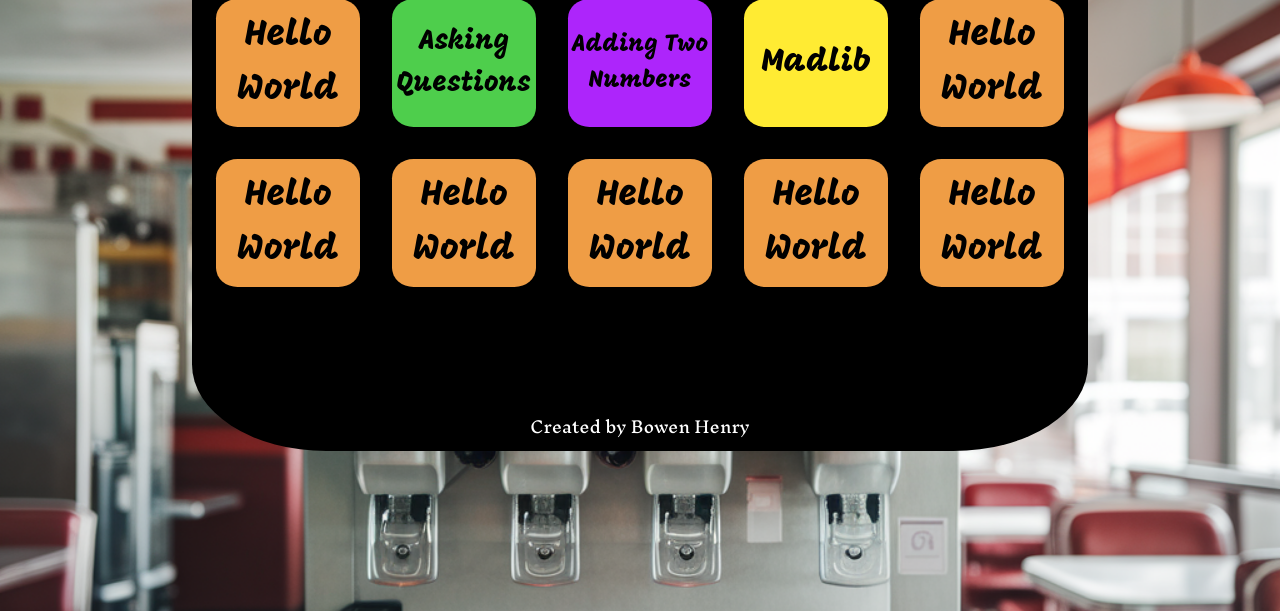
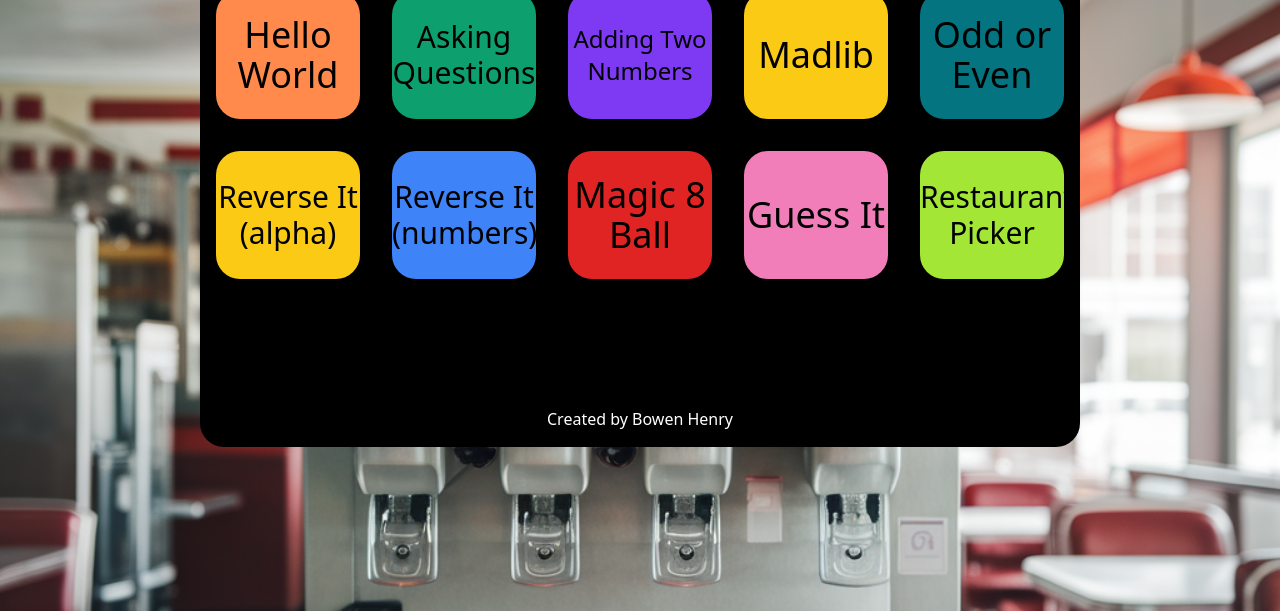
Before and after one commit to bhenry3145/AllForOneFrontEnd, a website: page index.html in a window 1280 px wide. Shown: the part 189-800 px from the top of the page. Drawn offline with nearby package versions, Linux system fonts and the light colour scheme.

Commit message:
added ids for all of the buttons

```diff
--- a/index.html
+++ b/index.html
@@ -4,57 +4,57 @@
 <head>
     <meta charset="UTF-8">
     <meta name="viewport" content="width=device-width, initial-scale=1.0">
-    <title>Document</title>
+    <title>Home</title>
     <link rel="stylesheet" href="./src/output.css">
     <link rel="stylesheet" href="./src/styles.css">
 </head>
 
-<body class="normal-machine">
+<body class="normal-machine flex justify-center">
 
-    <div class="screen">
-        <h1 class="header">All For One</h1>
+    <div class="bg-black mt-16 h-auto w-auto flex justify-center flex-col rounded-3xl p-4">
+        <h1 class="flex justify-center text-white text-3xl m-8">All For One</h1>
         <div class="screen-grid">
 
             <div>
-                <button class="hello-btn">Hello World</button>
+                <button id="sayHelloBtn" class="bg-orange-400 w-36 h-32 rounded-3xl text-4xl">Hello World</button>
             </div>
             <div>
-                <button class="asking-questions-btn">Asking Questions</button>
+                <button id="askingQuestionsBtn" class="bg-green-500 w-36 h-32 rounded-3xl text-3xl">Asking Questions</button>
             </div>
             <div>
-                <button class="adding-numbers-btn">Adding Two Numbers</button>
+                <button id="addingTwoNumbersBtn" class="bg-purple-600 w-36 h-32 rounded-3xl text-2xl">Adding Two Numbers</button>
             </div>
             <div>
-                <button class="madlib-btn">Madlib</button>
+                <button id="madlibBtn" class="bg-yellow-300 w-36 h-32 rounded-3xl text-4xl">Madlib</button>
             </div>
             <div>
-                <button class="hello-btn">Hello World</button>
+                <button id="oddOrEvenBtn" class="bg-teal-600 w-36 h-32 rounded-3xl text-4xl">Odd or Even</button>
             </div>
             <div>
-                <button class="hello-btn">Hello World</button>
+                <button id="reverseItAlphaBtn" class="bg-yellow-300 w-36 h-32 rounded-3xl text-3xl">Reverse It (alpha)</button>
             </div>
             <div>
-                <button class="hello-btn">Hello World</button>
+                <button id="reverseItNumbersBtn" class="bg-blue-500 w-36 h-32 rounded-3xl text-3xl">Reverse It (numbers)</button>
             </div>
             <div>
-                <button class="hello-btn">Hello World</button>
+                <button id="magic8BallBtn" class="bg-red-600 w-36 h-32 rounded-3xl text-4xl">Magic 8 Ball</button>
             </div>
             <div>
-                <button class="hello-btn">Hello World</button>
+                <button id="guessItBtn" class="bg-pink-400 w-36 h-32 rounded-3xl text-4xl">Guess It</button>
             </div>
             <div>
-                <button class="hello-btn">Hello World</button>
+                <button id="restaurantPickerBtn" class="bg-lime-400 w-36 h-32 rounded-3xl text-3xl">Restaurant Picker</button>
             </div>
         </div>
 
         <div>
-            <h1 class="name">Created by Bowen Henry</h1>
+            <h1 class="flex justify-center mt-32 text-white">Created by Bowen Henry</h1>
         </div>
 
     </div>
 
 
-
+    <script src="./scripts/app.js"></script>
     <script src="https://cdn.jsdelivr.net/npm/flowbite@2.5.2/dist/flowbite.min.js"></script>
 </body>
 
--- /dev/null
+++ b/scripts/app.js
@@ -0,0 +1,10 @@
+const sayHelloBtn = document.getElementById('sayHelloBtn');
+const askingQuestionsBtn = document.getElementById('askingQuestionsBtn');
+const addingTwoNumbersBtn = document.getElementById('addingTwoNumbersBtn');
+const madlibBtn = document.getElementById('madlibBtn');
+const oddOrEvenBtn = document.getElementById('oddOrEvenBtn');
+const reverseItAlphaBtn = document.getElementById('reverseItAlphaBtn');
+const reverseItNumbersBtn = document.getElementById('reverseItNumbersBtn');
+const magic8BallBtn = document.getElementById('magic8BallBtn');
+const guessItBtn = document.getElementById('guessItBtn');
+const restaurantPickerBtn = document.getElementById('restaurantPickerBtn');
--- a/src/styles.css
+++ b/src/styles.css
@@ -13,11 +13,6 @@
     src: url('../fonts/InknutAntiqua-Regular.ttf');
 }
 
-body {
-    display: flex;
-    justify-content: center;
-}
-
 .normal-machine {
     background-image: url('../images/sodamachine.webp');
     background-repeat: no-repeat;
@@ -31,17 +26,6 @@ body {
     background-size: cover;
 }
 
-.screen {
-    margin-top: 4rem;
-    height: 36rem;
-    width: 56rem;
-    background-color: black;
-    border-radius: 15%;
-    display: flex;
-    justify-content: center;
-    flex-direction: column;
-}
-
 .screen-grid {
     display: grid;
     grid-template-columns: repeat(5, auto);
@@ -50,56 +34,3 @@ body {
     justify-content: center;
     align-items: center;
 }
-
-.hello-btn {
-    background-color: #EF9D45;
-    width: 9rem;
-    height: 8rem;
-    font-family: Mogra;
-    border-radius: 15%;
-    font-size: 36px;
-}
-
-.asking-questions-btn {
-    background-color: #4ECE4C;
-    width: 9rem;
-    height: 8rem;
-    font-family: Mogra;
-    border-radius: 15%;
-    font-size: 28px;
-}
-
-.adding-numbers-btn {
-    background-color: #AD25FB;
-    width: 9rem;
-    height: 8rem;
-    font-family: Mogra;
-    border-radius: 15%;
-    font-size: 24px;
-}
-
-.madlib-btn {
-    background-color: #FFEB33;
-    width: 9rem;
-    height: 8rem;
-    font-family: Mogra;
-    border-radius: 15%;
-    font-size: 32px;
-}
-
-.header {
-    color: white;
-    font-size: 32px;
-    display: flex;
-    justify-content: center;
-    font-family: Inknut;
-    margin: 2rem;
-}
-
-.name {
-    color: white;
-    display: flex;
-    justify-content: center;
-    margin-top: 8rem;
-    font-family: Inknut;
-}
```
Also changed, not shown: pages/sayHello.html (added), src/output.css.
